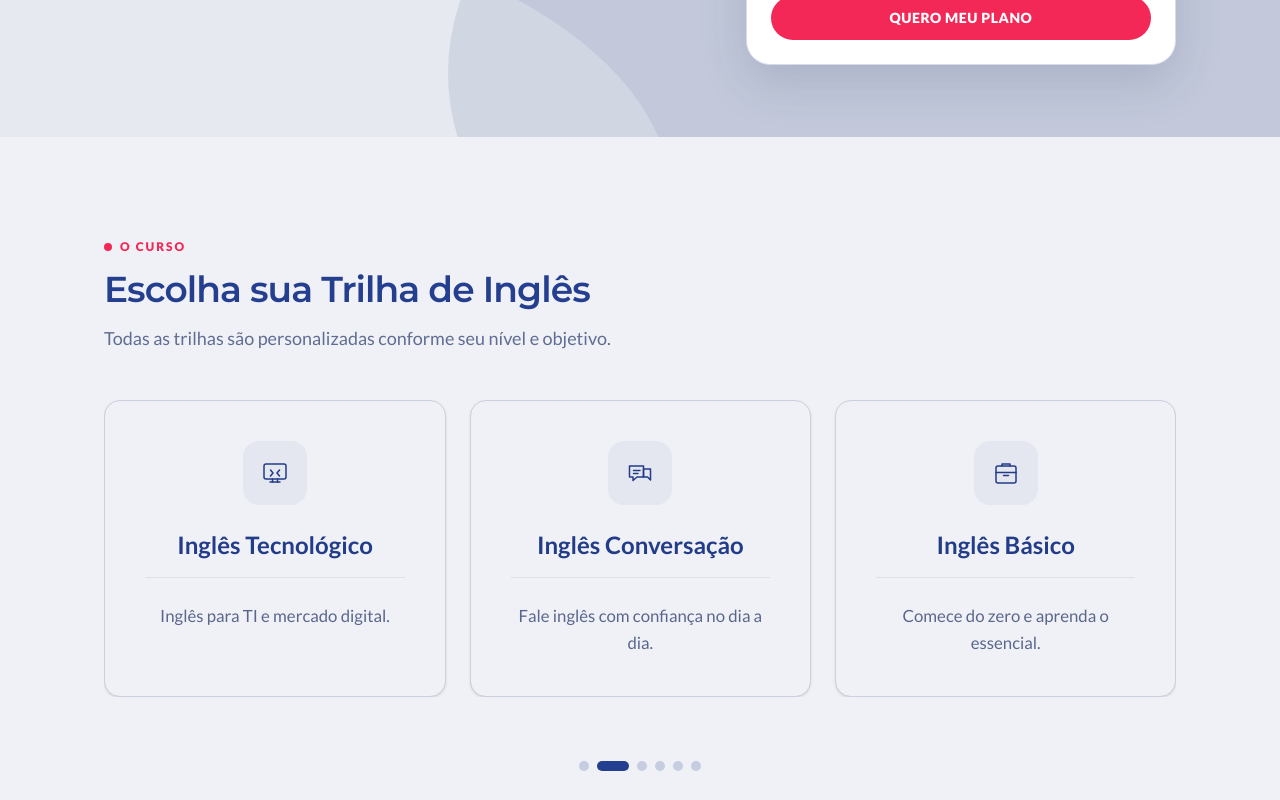
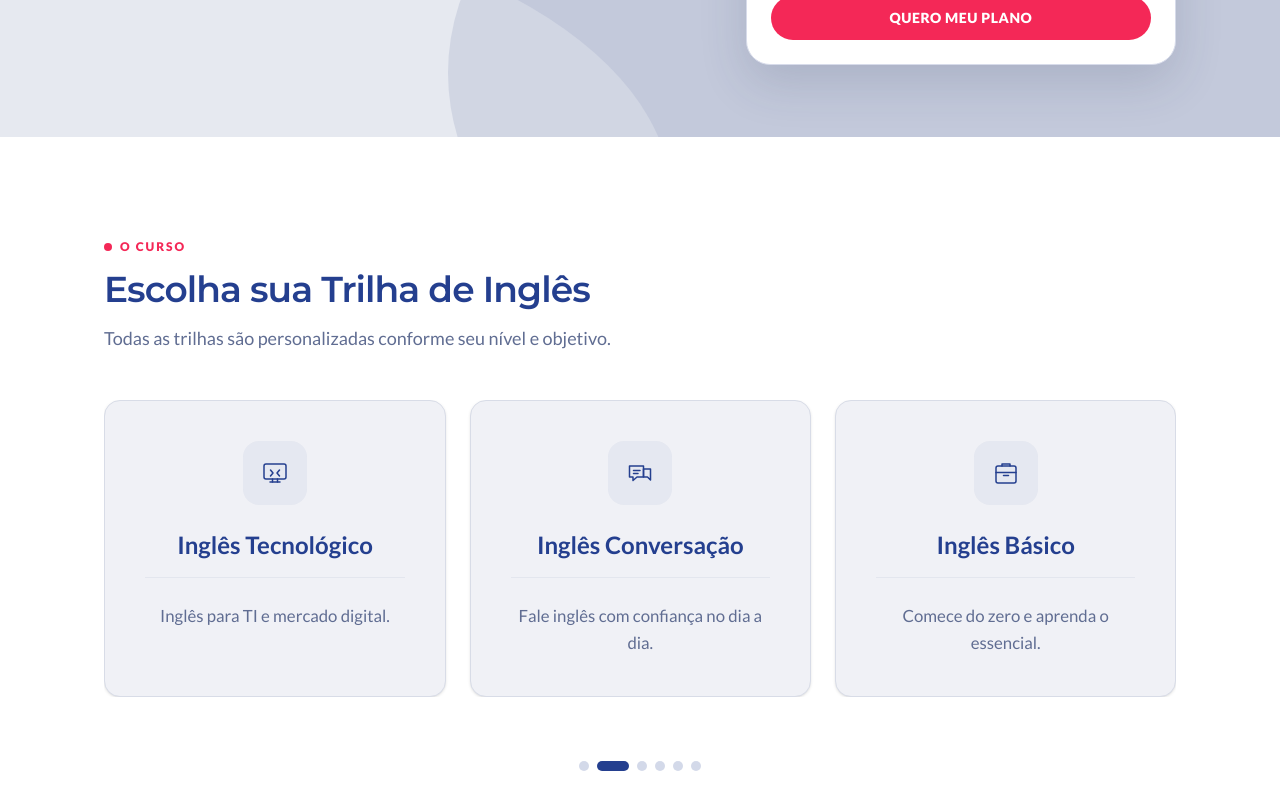
Before and after one commit to malgany/All-Ways, a Next.js app: page / in a window 1280 px wide. Shown: the part 540-1340 px from the top of the page. Built offline with nearby package versions, Linux system fonts and the light colour scheme.

Commit message:
style: update courses section background to white and cards to sand

```diff
--- a/components/sections/courses-section.tsx
+++ b/components/sections/courses-section.tsx
@@ -53,7 +53,7 @@ export function CoursesSection() {
   }, [emblaApi]);
 
   return (
-    <section id="cursos" className="bg-[var(--sand)] py-16 sm:py-24 overflow-hidden">
+    <section id="cursos" className="bg-white py-16 sm:py-24 overflow-hidden">
       <Container className="space-y-12">
         <SectionTitle
           eyebrow="O Curso"
@@ -70,7 +70,7 @@ export function CoursesSection() {
                   key={course.id}
                   className="min-w-0 flex-[0_0_100%] pl-6 sm:flex-[0_0_50%] lg:flex-[0_0_33.3333%]"
                 >
-                  <div className="flex h-full flex-col items-center text-center bg-white rounded-2xl shadow-sm border border-[var(--sand-strong)] hover:border-[var(--brand-blue)] hover:shadow-md transition-all duration-300 p-10 group/card">
+                  <div className="flex h-full flex-col items-center text-center bg-[var(--sand)] rounded-2xl shadow-sm border border-[var(--sand-strong)] hover:border-[var(--brand-blue)] hover:shadow-md transition-all duration-300 p-10 group/card">
                     <div className="mb-6 inline-flex h-16 w-16 items-center justify-center rounded-2xl bg-[var(--brand-blue)]/5 text-[var(--brand-blue)] group-hover/card:bg-[var(--brand-blue)] group-hover/card:text-white transition-colors">
                       <CourseIcon icon={course.icon} className="h-8 w-8" />
                     </div>
@@ -110,8 +110,8 @@ export function CoursesSection() {
               key={index}
               onClick={() => emblaApi?.scrollTo(index)}
               className={`h-2.5 rounded-full transition-all duration-300 ${selectedIndex === index
-                  ? "w-8 bg-[var(--brand-blue)]"
-                  : "w-2.5 bg-[var(--brand-blue)]/20 hover:bg-[var(--brand-blue)]/50"
+                ? "w-8 bg-[var(--brand-blue)]"
+                : "w-2.5 bg-[var(--brand-blue)]/20 hover:bg-[var(--brand-blue)]/50"
                 }`}
               aria-label={`Ir para slide ${index + 1}`}
             />
```
Also changed, not shown: image copy.png (added), image.png (added).
